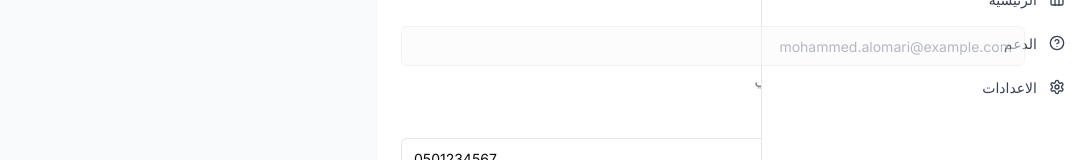
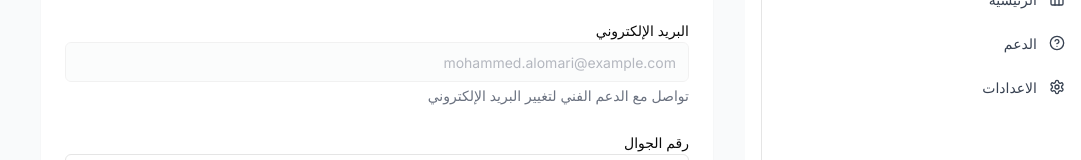
Before and after one commit to Hoby21/Munjiz-GP, a Next.js app in the folder munjiz/: page /settings in a window 1280 px wide. Shown: the part 242-402 px from the top of the page, without its empty margins (199-1280 px from the left). Built offline with nearby package versions, Linux system fonts and the light colour scheme.

Commit message:
Adjusted settings and support page

```diff
--- a/munjiz/src/app/settings/page.tsx
+++ b/munjiz/src/app/settings/page.tsx
@@ -15,6 +15,7 @@ export default function SettingsPage() {
   }
 
   return (
+    <div className="m-4 pr-80">
     <div className="min-h-screen bg-gray-50 p-8" dir="rtl">
       {/* Header */}
       <div className="mb-8">
@@ -45,7 +46,7 @@ export default function SettingsPage() {
               className="bg-gray-50 text-gray-500"
               disabled
             />
-            <p className="text-sm text-gray-500 mt-1">للتواصل مع الدعم الفني لتغيير البريد الإلكتروني</p>
+            <p className="text-sm text-gray-500 mt-1">تواصل مع الدعم الفني لتغيير البريد الإلكتروني</p>
           </div>
 
           <div>
@@ -69,5 +70,6 @@ export default function SettingsPage() {
         </form>
       </div>
     </div>
+    </div>
   )
 }
--- a/munjiz/src/app/support/page.tsx
+++ b/munjiz/src/app/support/page.tsx
@@ -3,6 +3,7 @@ import { Mail, HelpCircle } from "lucide-react"
 
 export default function SupportPage() {
   return (
+    <div className="m-4 pr-80">
     <div className="min-h-screen bg-gray-50">
       {/* Breadcrumb */}
       <div className="container mx-auto px-4 py-4">
@@ -46,5 +47,6 @@ export default function SupportPage() {
         </div>
       </div>
     </div>
+    </div>
   )
 }
```
